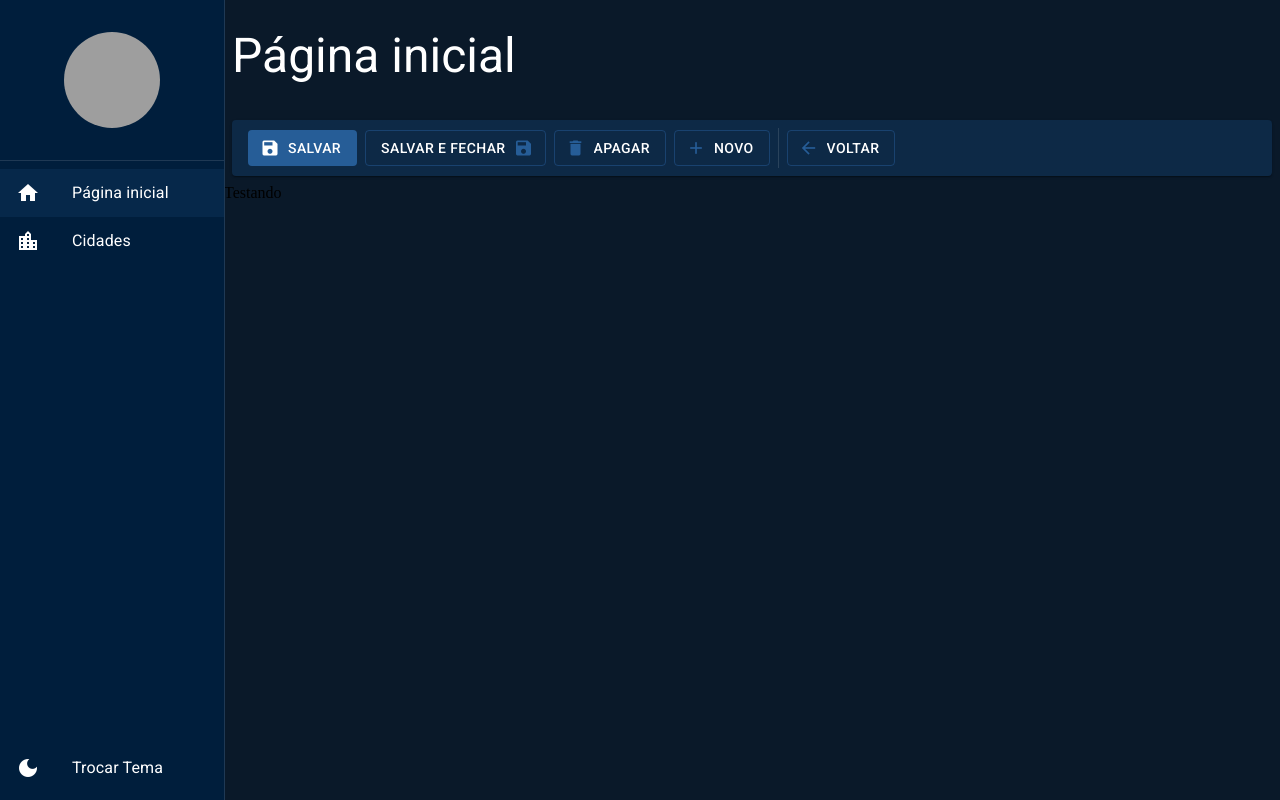
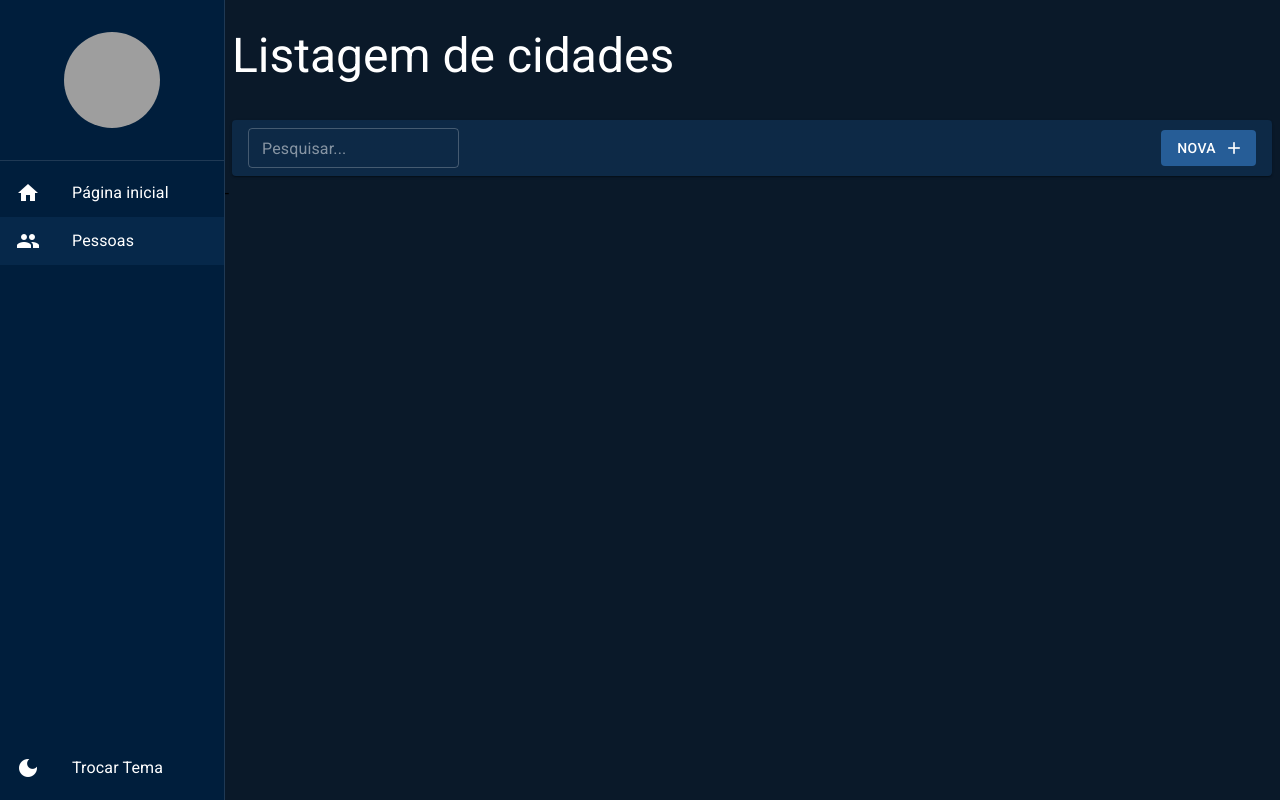
Before and after one commit to fragosojp/react-materialui-ts, a React (Create React App) app: page /pessoas in a window 1280 px wide. Before the commit this address led to /pagina-inicial. Built offline with nearby package versions, Linux system fonts and the light colour scheme; data requests are answered from the project's data file; grey boxes are pictures that could not be loaded.

Commit message:
Feat: Buscando dados no backend

```diff
--- a/mock/database.json
+++ b/mock/database.json
@@ -2,8 +2,9 @@
   "pessoas": [
     {
       "id": 1,
-      "nome": "JOAO",
-      "sobrenome": "FRAGOSO"
+      "email": "joao@email.com",
+      "cidadeId": 1,
+      "nomeCompleto": "JOAO FRAGOSO"
     }
   ]
 }
--- a/src/pages/index.ts
+++ b/src/pages/index.ts
@@ -1,2 +1,2 @@
 export * from "./dashboard/Dashboard";
-export * from "./cidades/ListagemDeCidade";
+export * from "./pessoas/ListagemDePessoas";
--- a/src/pages/cidades/ListagemDeCidade.tsx
+++ b/src/pages/pessoas/ListagemDePessoas.tsx
@@ -1,15 +1,27 @@
-import { useMemo } from "react";
+import { useEffect, useMemo } from "react";
 import { useSearchParams } from "react-router-dom";
 import { FerramentasDaListagem } from "../../shared/components";
 import { LayoutBaseDePagina } from "../../shared/layouts";
+import { PessoasServices } from "../../shared/services/api/pessoas/PessoasService";
 
-export const ListagemDeCidade: React.FC = () => {
+export const ListagemDePessoas: React.FC = () => {
   //Hooks
   const [searchParams, setSearchParams] = useSearchParams();
 
   const busca = useMemo(() => {
     return searchParams.get("busca") || "";
   }, [searchParams]);
+
+  //Consultar no BackEnd
+  useEffect(() => {
+    PessoasServices.getAll(1, busca).then((result) => {
+      if (result instanceof Error) {
+        alert(result.message);
+      } else {
+        console.log(result.data[0].nomeCompleto);
+      }
+    });
+  }, [busca]);
 
   return (
     <LayoutBaseDePagina
--- a/src/routes/index.tsx
+++ b/src/routes/index.tsx
@@ -1,7 +1,7 @@
 import { useEffect } from "react";
 import { Routes, Route, Navigate } from "react-router-dom";
 
-import { Dashboard, ListagemDeCidade } from "../pages";
+import { Dashboard, ListagemDePessoas } from "../pages";
 
 import { useDrawerContext } from "../shared/contexts";
 
@@ -16,9 +16,9 @@
         path: "/pagina-inicial",
       },
       {
-        label: "Cidades",
-        icon: "location_city",
-        path: "/cidades",
+        label: "Pessoas",
+        icon: "people",
+        path: "/pessoas",
       },
     ]);
   }, []);
@@ -26,7 +26,7 @@
   return (
     <Routes>
       <Route path="/pagina-inicial" element={<Dashboard />} />
-      <Route path="/cidades" element={<ListagemDeCidade />} />
+      <Route path="/pessoas" element={<ListagemDePessoas />} />
       <Route path="*" element={<Navigate to="/pagina-inicial" />} />
     </Routes>
   );
```
